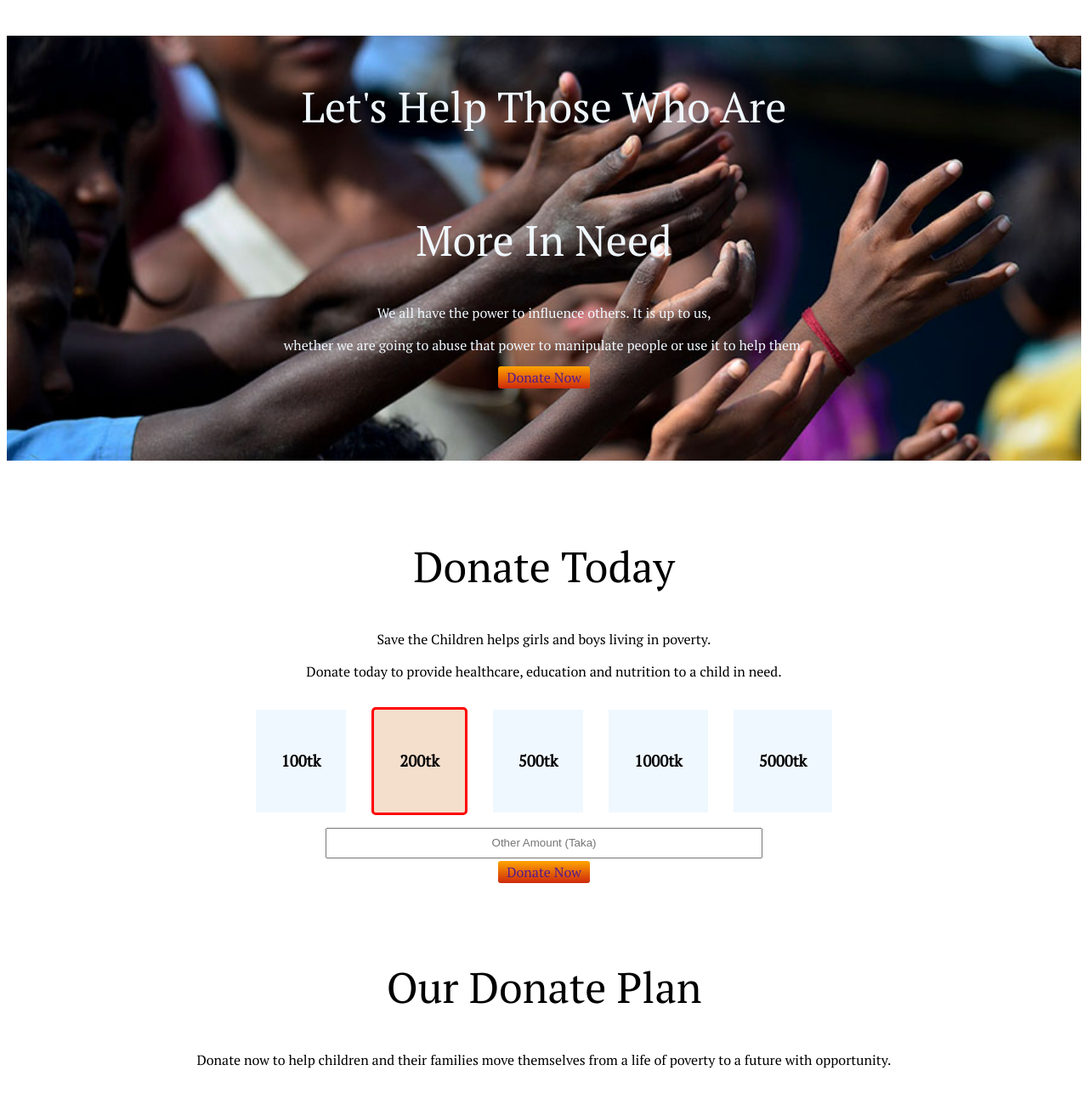
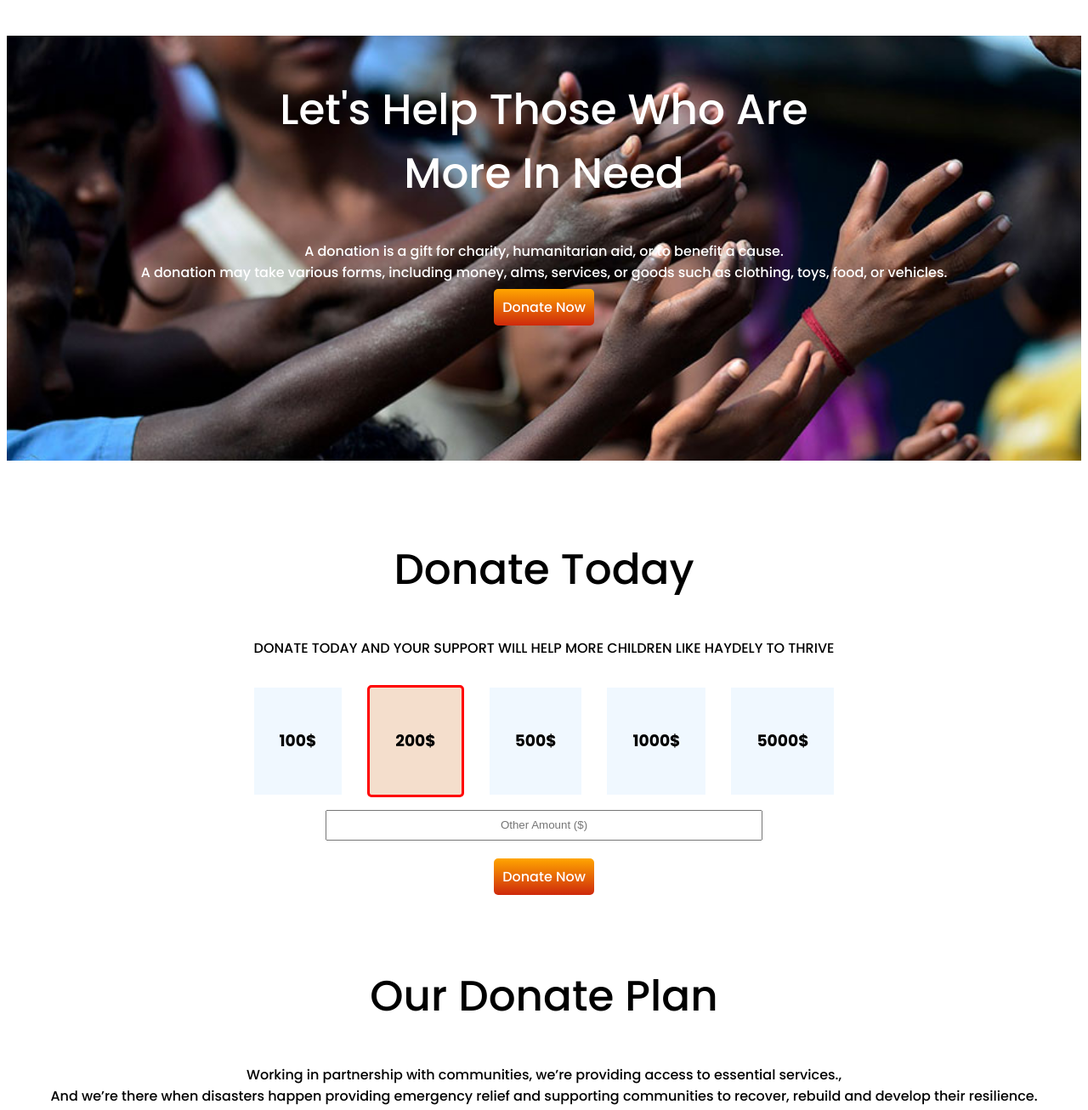
Before and after one commit to abirsiddiquee50/First-Assignment, a plain HTML site: page index.html in a window 1280 px wide. Shown: the top 1306 px of the page at 85% size. Drawn offline with Linux system fonts and the light colour scheme.

Commit message:
last commit

```diff
--- a/index.html
+++ b/index.html
@@ -6,53 +6,56 @@
     <meta http-equiv="X-UA-Compatible" content="IE=edge">
     <meta name="viewport" content="width=device-width, initial-scale=1.0">
     <title>Donation</title>
+
+    <link rel="icon" type="image/x-icon" href="images/favicon.jpg">
     <link rel="preconnect" href="https://fonts.googleapis.com">
     <link rel="preconnect" href="https://fonts.gstatic.com" crossorigin>
-    <link href="https://fonts.googleapis.com/css2?family=PT+Serif&display=swap" rel="stylesheet">
+    <link href="https://fonts.googleapis.com/css2?family=Poppins:ital,wght@0,500;0,700;1,500&display=swap"
+        rel="stylesheet">
     <link rel="stylesheet" href="style.css">
 </head>
 
 <body>
     <section class="help-section">
-        <h1>Let's Help Those Who Are</h1>
-        <h1>More In Need</h1>
-        <p>We all have the power to influence others. It is up to us,</p>
-        <p>whether we are going to abuse that power to
-            manipulate people or use it to help them.</p>
+        <h1>Let's Help Those Who Are <br>More In Need </h1>
+        <p>A donation is a gift for charity, humanitarian aid, or to benefit a cause. <br> A donation may take various
+            forms,
+            including
+            money, alms, services, or goods such as clothing, toys, food, or vehicles.</p>
         <a class="first-anchor" href="">Donate Now</a>
     </section>
     <section class="donate-today">
         <h1>Donate Today</h1>
-        <p>Save the Children helps girls and boys living in poverty.</p>
-        <p>Donate today to provide healthcare, education and
-            nutrition to a child in need.</p>
+        <p>DONATE TODAY AND YOUR SUPPORT WILL HELP MORE CHILDREN LIKE HAYDELY TO THRIVE</p>
         <div class="highlighted">
             <div>
-                <h3>100tk</h3>
+                <h3>100$</h3>
             </div>
             <div id="red">
-                <h3>200tk</h3>
+                <h3>200$</h3>
             </div>
             <div>
-                <h3>500tk</h3>
+                <h3>500$</h3>
             </div>
             <div>
-                <h3>1000tk</h3>
+                <h3>1000$</h3>
             </div>
             <div>
-                <h3>5000tk</h3>
+                <h3>5000$</h3>
             </div>
         </div>
-        <input class="input" placeholder="Other Amount (Taka)" />
+        <input class="input" placeholder="Other Amount ($)" />
         <div>
-            <a class="first-anchor" href="">Donate Now</a>
+            <br> <a class="first-anchor" href="">Donate Now</a>
         </div>
     </section>
     <section>
         <h1 class="center">Our Donate Plan</h1>
-        <p id="middle">Donate now to help children and their families move themselves from a life of poverty to a future
-            with
-            opportunity.</p>
+        <p id="middle">Working in partnership with communities, we’re providing access to essential services.,<br> And
+            we’re
+            there when disasters
+            happen providing emergency relief and supporting communities to recover, rebuild and develop their
+            resilience.</p>
         <div class="donation-area">
             <div class="devide food">
                 <img src="icons/food.png" alt="">
@@ -88,7 +91,7 @@
             <a class="first-anchor" href="">How to Contribute</a>
         </div>
         <div class="half-width">
-            <img src="images/donation0.jpg" alt="">
+            <img src="images/donation6.jpg" alt="">
         </div>
     </section>
     <section>
--- a/style.css
+++ b/style.css
@@ -1,12 +1,12 @@
 body {
-    font-family: 'PT Serif', serif;
+    font-family: 'Poppins', sans-serif;
 }
 
 
 .help-section {
     text-align: center;
     background-image: url(images/donation13.jpg);
-    color: aliceblue;
+    color: white;
     background-repeat: no-repeat;
     background-size: 100%;
     margin: 0;
@@ -21,9 +21,11 @@ h1 {
 
 .first-anchor {
     text-decoration: none;
+    color: white;
     background-image: linear-gradient(orange, rgb(206, 41, 12));
-    border-radius: 3px;
-    padding: 2px 10px;
+    border-radius: 5px;
+    padding: 10px 10px;
+
 }
 
 .donate-today {
```
Also changed, not shown: images/favicon.jpg (added).
